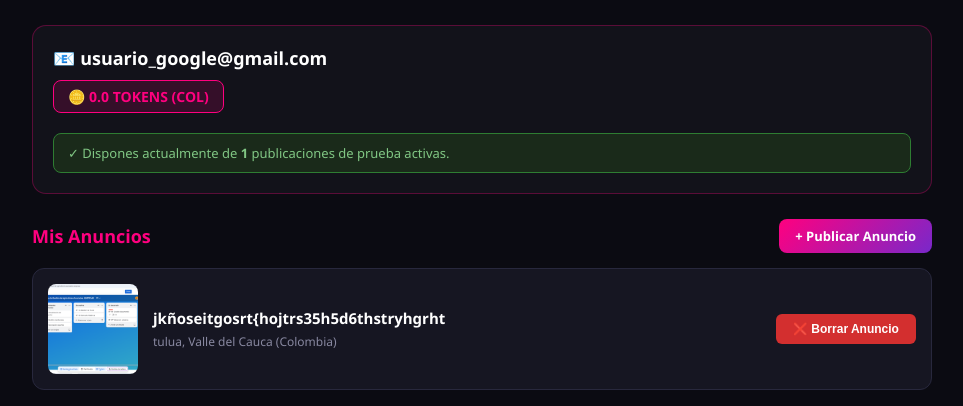
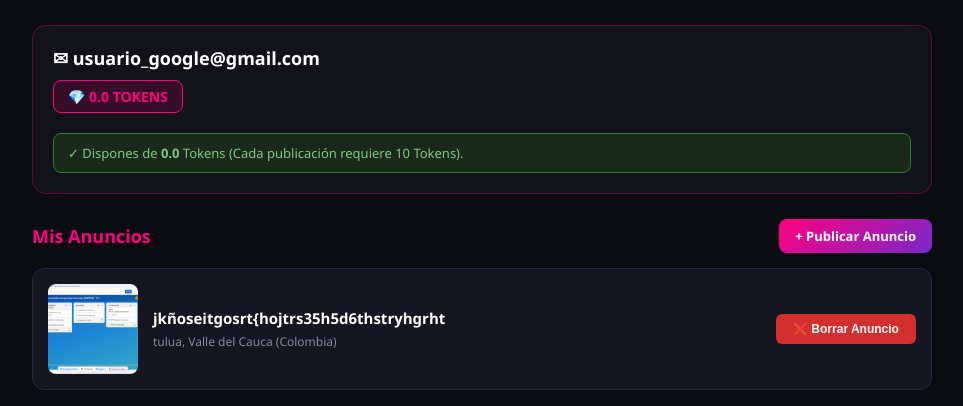
Before and after one commit to johancanalyoutobe-wq/Erotisex, a Flask app: page /panel in a window 1280 px wide. Shown: the part 66-472 px from the top of the page, without its empty margins (158-1121 px from the left). Run offline with Flask 3, Linux system fonts and the light colour scheme; a user stored in the database is signed in; data comes from the database, SQL or seed files in the repository.

Commit message:
Actualizar vista de tokens en el panel correcto

```diff
--- a/templates/panel.html
+++ b/templates/panel.html
@@ -49,12 +49,12 @@
         </div>
 
         <div class="card-profile">
-            <div class="user-email">📧 {{ usuario.email }}</div>
-            <div class="token-badge">🪙 {{ usuario.tokens }} TOKENS (COL)</div>
-            <div class="alert-info">
-                ✓ Dispones actualmente de <strong>{{ usuario.publicaciones_gratis }}</strong> publicaciones de prueba activas.
-            </div>
-        </div>
+    <div class="user-email">✉ {{ usuario.email }}</div>
+    <div class="token-badge">💎 {{ usuario.tokens }} TOKENS</div>
+    <div class="alert-info">
+        ✓ Dispones de <strong>{{ usuario.tokens }}</strong> Tokens (Cada publicación requiere 10 Tokens).
+    </div>
+</div>
 
         <div class="top-bar-actions">
             <h3 class="section-title">Mis Anuncios</h3>
```
